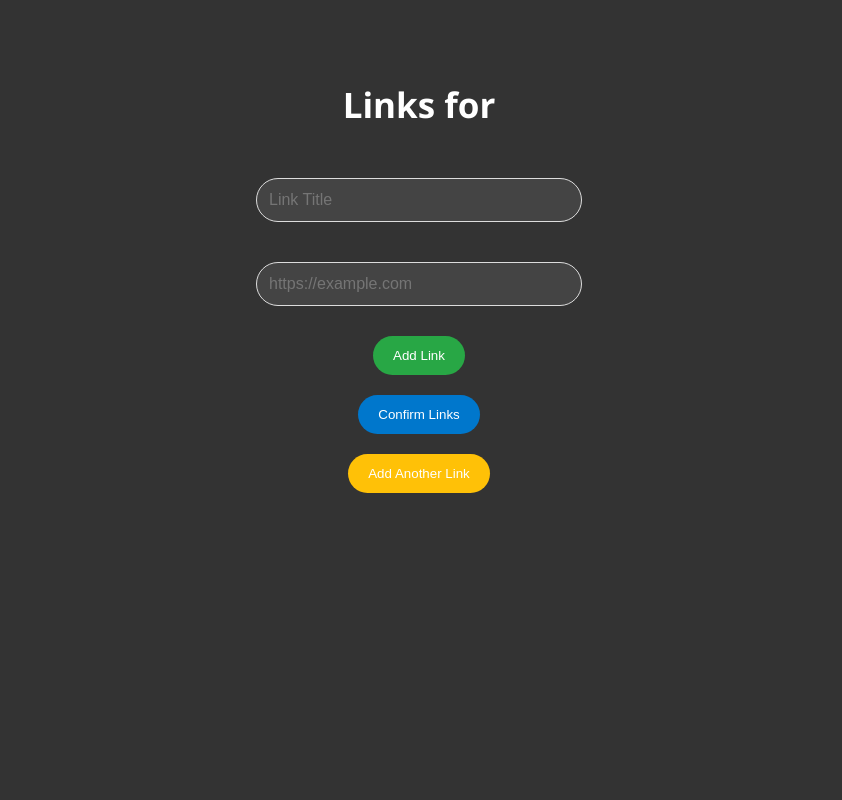
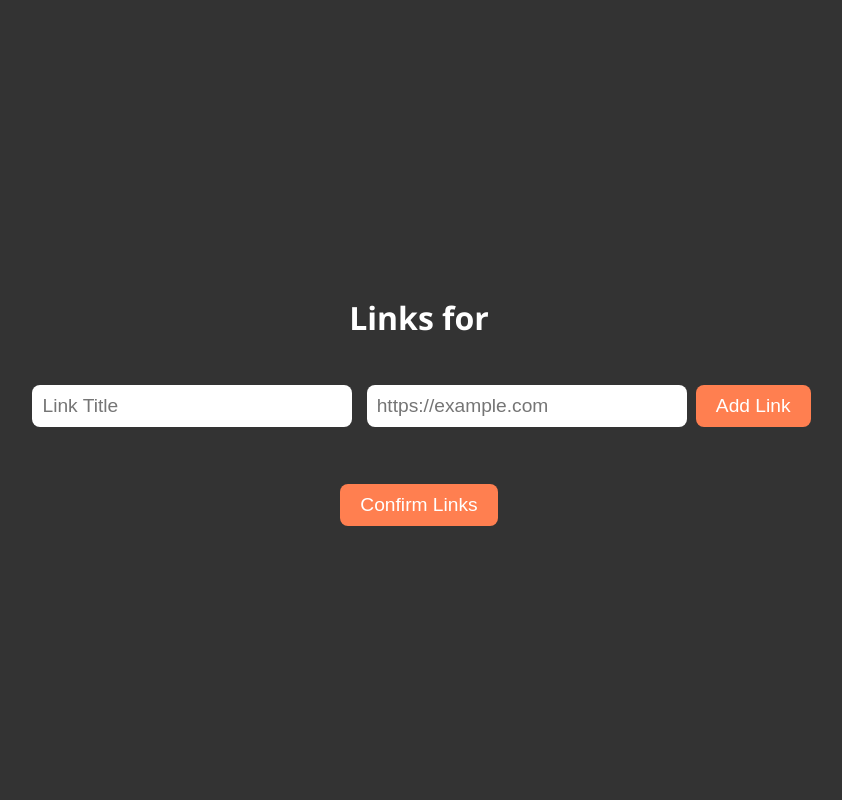
Before and after one commit to crsbo/my-links-app, a Python web app: template templates/links.html in a window 1280 px wide. Shown: the whole page, without its empty margins (221-1063 px from the left). Run offline with Jinja, Linux system fonts and the light colour scheme; the template is opened without the code that fills it, so the values that code supplies are empty.

Commit message:
Update links.html

```diff
--- a/templates/links.html
+++ b/templates/links.html
@@ -8,90 +8,73 @@
             font-family: 'Segoe UI', sans-serif;
             background: #333;
             color: white;
-            text-align: center;
-            padding: 50px;
+            display: flex;
+            justify-content: center;
+            align-items: center;
+            flex-direction: column;
+            height: 100vh;
+            margin: 0;
         }
         h1 {
-            font-size: 35px;
-            color: white;
-            margin-bottom: 40px;
+            font-size: 2em;
+            text-align: center;
         }
-        .input-container {
-            margin-bottom: 20px;
-        }
-        .input-field {
-            padding: 12px;
-            margin: 10px;
-            width: 300px;
-            border-radius: 25px;
-            border: 1px solid #ddd;
-            background-color: #444;
-            color: white;
-            font-size: 16px;
-        }
-        .submit-btn {
-            padding: 12px 20px;
-            background-color: #28a745;
-            color: white;
-            border: none;
-            border-radius: 25px;
-            cursor: pointer;
-            transition: background-color 0.3s ease;
-        }
-        .submit-btn:hover {
-            background-color: #218838;
-        }
-        .submit-btn:active {
-            transform: scale(0.98);
-        }
-        .confirm-btn {
-            padding: 12px 20px;
-            background-color: #0077cc;
-            color: white;
-            border: none;
-            border-radius: 25px;
-            cursor: pointer;
+        form {
+            text-align: center;
             margin-top: 20px;
         }
-        .confirm-btn:hover {
-            background-color: #005fa3;
+        input[type="text"] {
+            padding: 10px;
+            font-size: 1.2em;
+            margin: 5px;
+            width: 300px;
+            border-radius: 8px;
+            border: none;
         }
-        .confirm-btn:active {
-            transform: scale(0.98);
+        button {
+            padding: 10px 20px;
+            background-color: #ff7f50;
+            border: none;
+            color: white;
+            font-size: 1.2em;
+            border-radius: 8px;
+            cursor: pointer;
+            transition: all 0.3s ease;
         }
-        .add-another-btn {
-            padding: 12px 20px;
-            background-color: #ffc107;
-            color: white;
-            border: none;
-            border-radius: 25px;
-            cursor: pointer;
-            margin-top: 20px;
+        button:hover {
+            background-color: #ff6347;
+            transform: scale(1.1);
         }
-        .add-another-btn:hover {
-            background-color: #e0a800;
+        ul {
+            list-style-type: none;
+            padding: 0;
+        }
+        li {
+            background: #444;
+            padding: 15px;
+            margin: 10px;
+            border-radius: 8px;
+            display: flex;
+            justify-content: space-between;
         }
     </style>
 </head>
 <body>
     <h1>Links for {{ username }}</h1>
-
     <form method="POST">
-        <div class="input-container">
-            <input type="text" name="title" class="input-field" placeholder="Link Title" required>
-        </div>
-        <div class="input-container">
-            <input type="text" name="url" class="input-field" placeholder="https://example.com" required>
-        </div>
-        <button type="submit" class="submit-btn">Add Link</button>
+        <input type="text" name="title" placeholder="Link Title" required>
+        <input type="text" name="url" placeholder="https://example.com" required>
+        <button type="submit">Add Link</button>
     </form>
-
-    <form action="/confirm_links/{{ username }}" method="POST">
-        <button type="submit" class="confirm-btn">Confirm Links</button>
-    </form>
-
-    <form action="/add_links/{{ username }}" method="GET">
-        <button type="submit" class="add-another-btn">Add Another Link</button>
+    <ul>
+        {% for title, url in links %}
+        <li>
+            <a href="{{ url }}" target="_blank">{{ title }}</a>
+        </li>
+        {% endfor %}
+    </ul>
+    <form action="{{ url_for('confirm_links', username=username) }}" method="POST">
+        <button type="submit">Confirm Links</button>
     </form>
 </body>
 </html>
```
